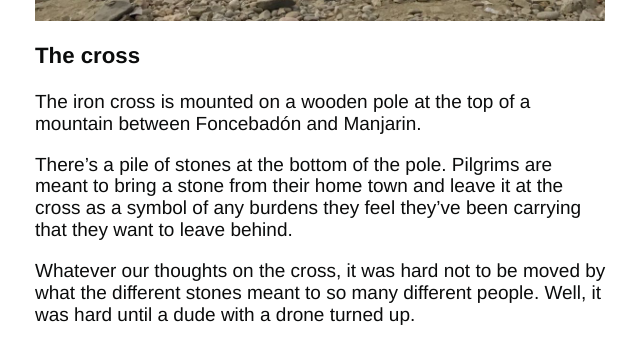
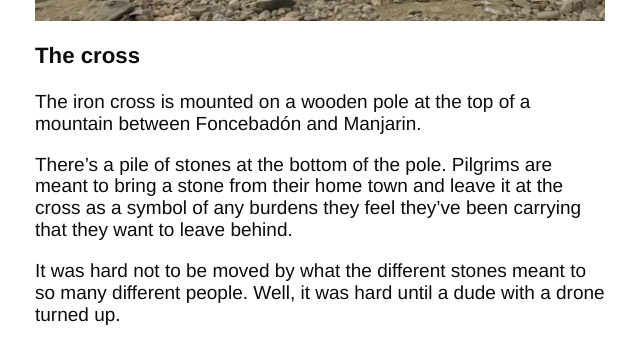
Before and after one commit to tombye/trexit, a Jekyll site: the page built from _posts/2017-10-02-camino-stages-18-to-25.markdown, in a window 1280 px wide and 900 px high, scrolled down 7979 px, cut to the strip 0-341 px from the top of the window. Shown: the whole strip, without its empty margins (125-765 px from the left). Built offline with Jekyll 4.4.1, drawn with Linux system fonts in a browser that asks for light colours; some of the changed text lies outside the part shown.

Commit message:
Update 2017-10-02-camino-stages-18-to-25.markdown

```diff
--- a/_posts/2017-10-02-camino-stages-18-to-25.markdown
+++ b/_posts/2017-10-02-camino-stages-18-to-25.markdown
@@ -105,7 +105,7 @@ The iron cross is mounted on a wooden pole at the top of a mountain between Fonc
 
 There's a pile of stones at the bottom of the pole. Pilgrims are meant to bring a stone from their home town and leave it at the cross as a symbol of any burdens they feel they've been carrying that they want to leave behind.
 
-Whatever our thoughts on the cross, it was hard not to be moved by what the different stones meant to so many different people. Well, it was hard until a dude with a drone turned up.
+It was hard not to be moved by what the different stones meant to so many different people. Well, it was hard until a dude with a drone turned up.
 
 <video src="https://github.com/tombye/trexit/raw/gh-pages/assets/images/iron-cross-with-drone.mp4" controls height="848" width="480" preload="metadata"><a href="https://github.com/tombye/trexit/raw/gh-pages/assets/images/iron-cross-with-drone.mp4">Download this video of someone flying a drone near the iron cross.</a></video>
 
```
Also changed, not shown: other parts of _posts/2017-10-02-camino-stages-18-to-25.markdown (+1 -1 lines).
